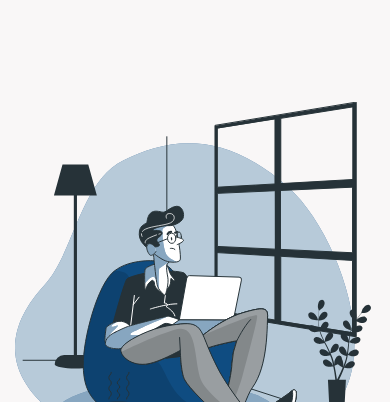
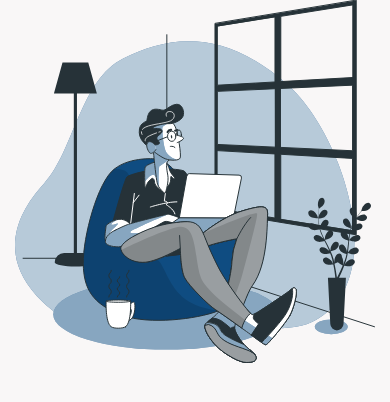
Before and after one commit to HJunyuan/kyle.hu, a Gatsby site: page / in a window 390 px wide. Shown: the top 402 px of the page. Built offline with nearby package versions, Linux system fonts and the light colour scheme; Gatsby itself is replaced by a stand-in of ours.

Commit message:
No margin-top in mobile view

```diff
--- a/src/components/layout.js
+++ b/src/components/layout.js
@@ -38,8 +38,10 @@ const Grid = styled.div`
   display: grid;
   grid-template-rows: 1fr auto;
 
-  > main {
-    margin-top: calc(var(--navbar-height) + var(--spacing));
+  @media (min-width: 576px) {
+    > main {
+      margin-top: calc(var(--navbar-height) + var(--spacing));
+    }
   }
 
   > footer {
```
